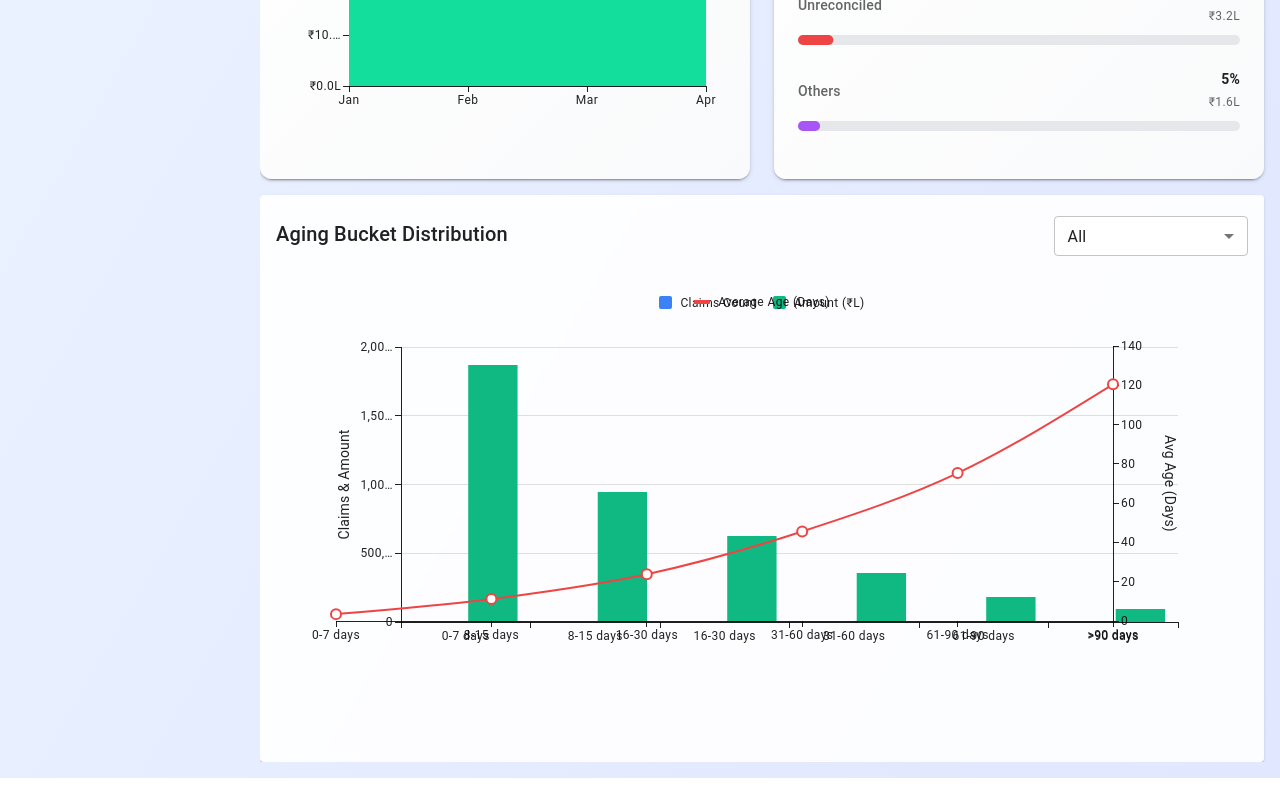
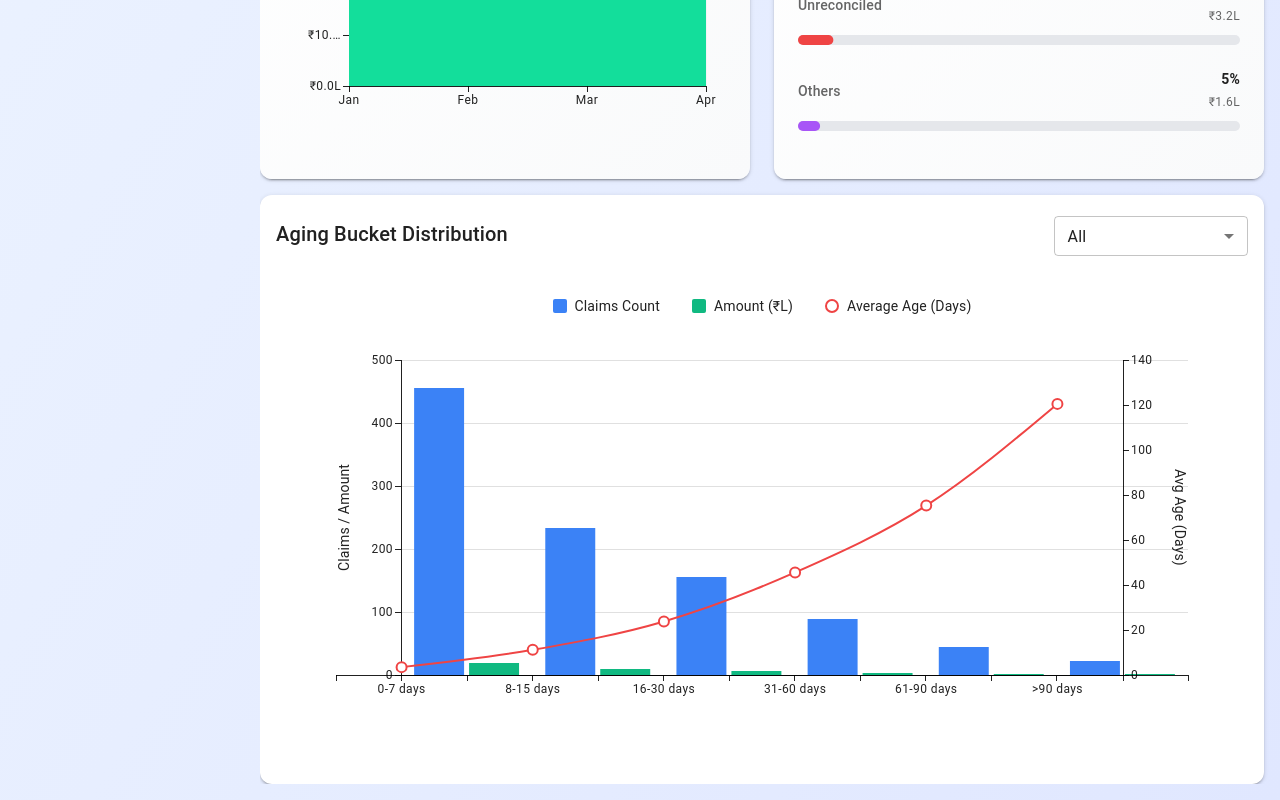
Before and after one commit to lavanyayarlagadda/Clamis_Traking, a React (Vite) app in the folder claims/: page /dashboard in a window 1280 px wide. Shown: the part 1444-2244 px from the top of the page. Before the commit the page ends 2222 px from the top, so only its background shows below. Built offline with nearby package versions, Linux system fonts and the light colour scheme.

Commit message:
added the aginBUcket graph

```diff
--- a/claims/src/pages/Dashboard/AginBucketDistribution.tsx
+++ b/claims/src/pages/Dashboard/AginBucketDistribution.tsx
@@ -73,10 +73,13 @@ const AgingBucketDistribution: React.FC = () => {
 
   return (
       <Card
-      elevation={1}
+          elevation={3}
            sx={{
-        bgcolor: 'rgba(255,255,255,0.9)',
-        backdropFilter: 'blur(4px)',
+            bgcolor: 'linear-gradient(135deg, #ffffff 0%, #f9fafb 100%)',
+            borderRadius: 3,
+            boxShadow: 2,
+            transition: 'transform 0.2s ease-in-out',
+
           }}
         >
       <CardHeader
@@ -96,52 +99,82 @@ const AgingBucketDistribution: React.FC = () => {
         }
       />
     <CardContent>
-        <Box sx={{ position: 'relative', height: 450 }}>
-          {/* Bar Chart */}
+  {/* ✅ Custom Legend */}
+  <Box display="flex" gap={4} justifyContent="center" mt={1} mb={3} flexWrap="wrap">
+    <Box display="flex" alignItems="center" gap={1}>
+      <Box sx={{ width: 14, height: 14, bgcolor: '#3b82f6', borderRadius: 0.5 }} />
+      <Typography variant="body2">Claims Count</Typography>
+    </Box>
+
+    <Box display="flex" alignItems="center" gap={1}>
+      <Box sx={{ width: 14, height: 14, bgcolor: '#10b981', borderRadius: 0.5 }} />
+      <Typography variant="body2">Amount (₹L)</Typography>
+    </Box>
+
+    <Box display="flex" alignItems="center" gap={1}>
+      <Box
+        sx={{
+          width: 14,
+          height: 14,
+          borderRadius: '50%',
+          border: '2px solid #ef4444',
+          bgcolor: 'transparent',
+        }}
+      />
+      <Typography variant="body2">Average Age (Days)</Typography>
+    </Box>
+  </Box>
+
+  {/* ✅ Dual-Axis Chart */}
+<Box sx={{ position: 'relative', height: 420 }}>
+  {/* 👉 BarChart */}
   <BarChart
-            height={400}
-            margin={{ top: 30, bottom: 70, left: 60, right: 70 }}
+    height={420}
+    margin={{ top: 20, bottom: 60, left: 60, right: 60 }}
     xAxis={[
       {
         id: 'bucket',
         data: buckets,
-                scaleType: 'band',
+        scaleType: 'band', // must match
+        tickLabelStyle: {
+          angle: -30,
+          textAnchor: 'end',
+          fontSize: 12,
+        },
       },
     ]}
     yAxis={[
       {
-                id: 'claims-amount',
-                label: 'Claims & Amount',
+        id: 'left-axis',
+        label: 'Claims / Amount',
       },
     ]}
     series={[
       {
         id: 'claims',
-                label: 'Claims Count',
+        // label: 'Claims Count',
         data: data.map((d) => d.claims),
         color: '#3b82f6',
       },
       {
         id: 'amount',
-                label: 'Amount (₹L)',
-                data: data.map((d) => d.amount),
+        // label: 'Amount (₹L)',
+        data: data.map((d) => +(d.amount / 100000).toFixed(2)),
         color: '#10b981',
       },
     ]}
     grid={{ horizontal: true }}
-            // tooltip={{}}
-            // legend={{}}
   />
 
-          {/* Line Chart (Overlay) */}
+  {/* 👉 LineChart overlaid, aligned using same xAxis ID */}
   <LineChart
-            height={400}
-            margin={{ top: 30, bottom: 70, left: 60, right: 70 }}
+    height={420}
+    margin={{ top: 20, bottom: 60, left: 60, right: 60 }}
     xAxis={[
       {
-                id: 'bucket-line',
+        id: 'bucket',
         data: buckets,
-                scaleType: 'point',
+        scaleType: 'band', // match BarChart
       },
     ]}
     yAxis={[
@@ -154,15 +187,12 @@ const AgingBucketDistribution: React.FC = () => {
     series={[
       {
         id: 'avgAge',
-                label: 'Average Age (Days)',
+        // label: 'Average Age (Days)',
         data: data.map((d) => d.avgAge),
         color: '#ef4444',
         curve: 'monotoneX',
-
       },
     ]}
-
-            // legend={{ hidden: true }}
     sx={{
       position: 'absolute',
       top: 0,
@@ -172,7 +202,9 @@ const AgingBucketDistribution: React.FC = () => {
     }}
   />
 </Box>
+
 </CardContent>
+
     </Card>
   );
 };
--- a/claims/src/pages/Dashboard/ClaimsAmountChart.tsx
+++ b/claims/src/pages/Dashboard/ClaimsAmountChart.tsx
@@ -8,7 +8,7 @@ import {
   Stack,
 } from '@mui/material';
 import { BarChart } from '@mui/x-charts/BarChart';
-import Dropdown from '../../Components/reusable/Dropdown';
+import Dropdown from '../../components/reusable/Dropdown';
 
 const ClaimAmountChart: React.FC = () => {
   // Dropdown options and state
--- a/claims/src/pages/Dashboard/ClaimsByStatus.tsx
+++ b/claims/src/pages/Dashboard/ClaimsByStatus.tsx
@@ -9,7 +9,7 @@ import {
   useTheme,
 } from '@mui/material';
 import { PieChart } from '@mui/x-charts/PieChart';
-import Dropdown from '../../Components/reusable/Dropdown'
+import Dropdown from '../../components/reusable/Dropdown'
 
 const ClaimsByStatus: React.FC = () => {
     const theme = useTheme();
--- a/claims/src/pages/Dashboard/InsurancePerformance.tsx
+++ b/claims/src/pages/Dashboard/InsurancePerformance.tsx
@@ -9,7 +9,7 @@ import {
   useTheme
 } from '@mui/material';
 import { LineChart } from '@mui/x-charts/LineChart';
-import Dropdown from '../../Components/reusable/Dropdown';
+import Dropdown from '../../components/reusable/Dropdown';
 
 const InsurancePerformance: React.FC = () => {
   const theme = useTheme()
--- a/claims/src/pages/Dashboard/MonthlyClaims.tsx
+++ b/claims/src/pages/Dashboard/MonthlyClaims.tsx
@@ -10,7 +10,7 @@ import {
   Divider
 } from '@mui/material';
 import { LineChart } from '@mui/x-charts/LineChart';
-import Dropdown from '../../Components/reusable/Dropdown';
+import Dropdown from '../../components/reusable/Dropdown';
 
 const MonthlyClaimsTrend: React.FC = () => {
   const theme = useTheme();
```
Lines whose indentation alone changed are shown as unchanged.
